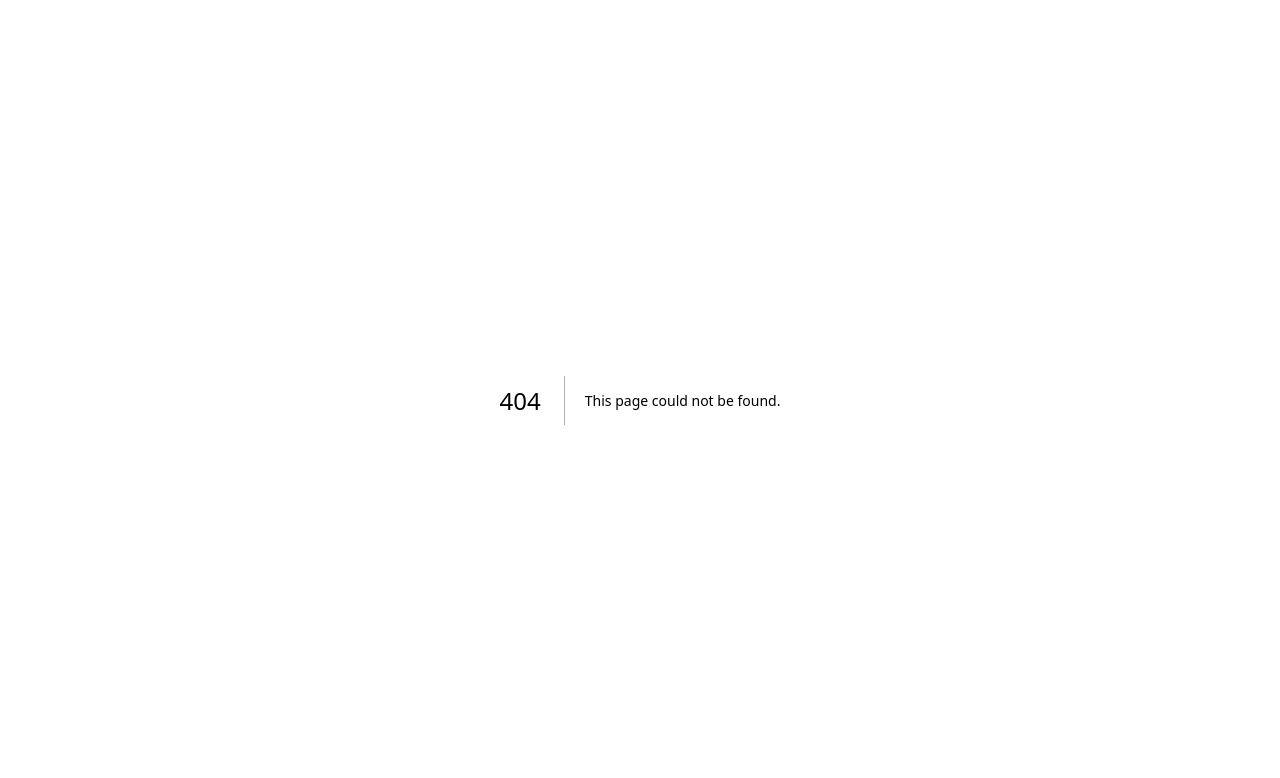
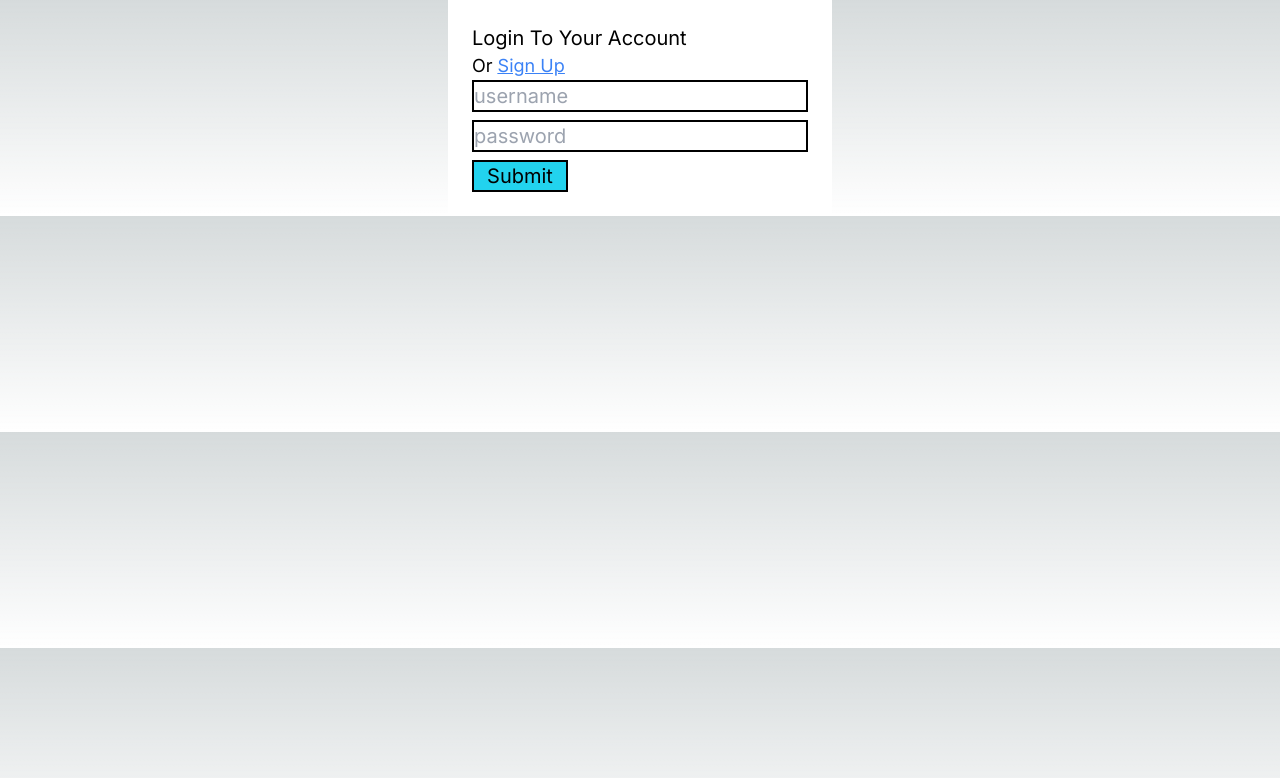
Before and after one commit to 236sec/MyBlogWeb, a Next.js app: page /signin in a window 1280 px wide. Before the commit this address had no page. Shown: the top 778 px of the page. Built offline with nearby package versions, Linux system fonts and the light colour scheme.

Commit message:
first commit

```diff
--- /dev/null
+++ b/app/(auth)/signin/page.tsx
@@ -0,0 +1,30 @@
+"use client";
+import Link from "next/link"
+import { useState } from "react";
+
+export default function LoginForm() {
+    const [username , setUsername] = useState("");
+    const [password , setPassword] = useState("");
+    const [error , setError ] = useState("");
+
+    const handleSubmit = (e:React.SyntheticEvent) => {
+        e.preventDefault();
+        if(!username || !password){
+            setError("All Field Must Be Field.");
+            return
+        }
+    }
+
+    return (
+        <div className="bg-white text-black mx-auto w-96 p-6">
+            <h1 className="text-xl">Login To Your Account</h1>
+            <h2 className="text-lg">Or <span className="text-blue-500 underline hover:no-underline hover:text-blue-800"><Link href="/signup">Sign Up</Link></span></h2>
+            <form className="flex flex-col gap-2" onSubmit={handleSubmit}>
+                <input type="text" name="username" placeholder="username" value={username} onChange={(e) => setUsername(e.target.value)} className="border-black border-2 text-xl"></input>
+                <input type="password" name="password" placeholder="password" value={password} onChange={(e) => setPassword(e.target.value)} className="border-black border-2 text-xl"></input>
+                <input type="submit" className="border-2 text-xl bg-cyan-400 hover:bg-cyan-700 border-black w-24"/>
+            </form>
+            {error && <div className="bg-red-700 text-white rounded-md p-2 text-sm">Error : {error}</div>}
+        </div>
+    )
+}
--- /dev/null
+++ b/app/(auth)/signup/page.tsx
@@ -0,0 +1,5 @@
+export default function SingupForm() {
+    return (
+        <h1>This is Sign Up Page</h1>
+    )
+}
```
Also changed, not shown: package.json (+8 -3 lines), 1 other file (tests, documents, lock files or other folders).
